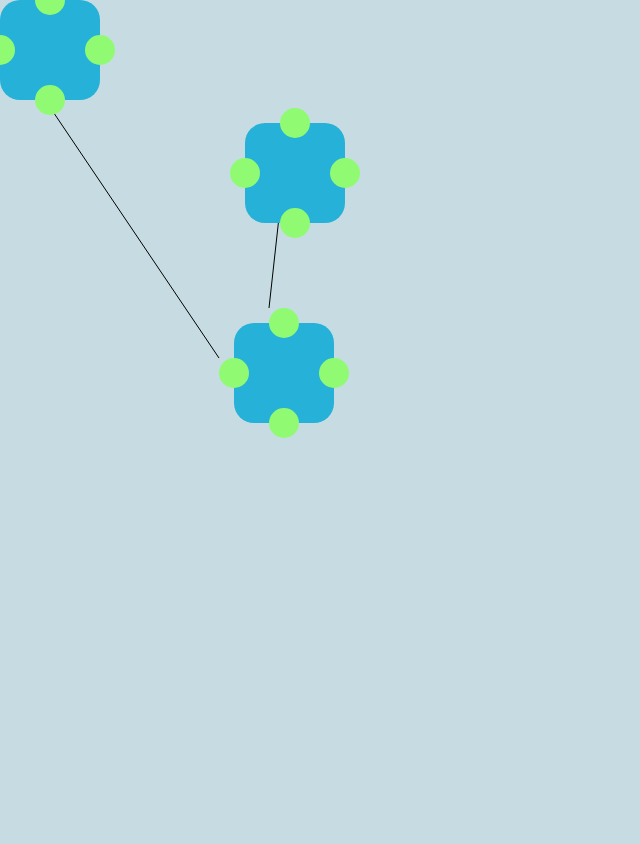
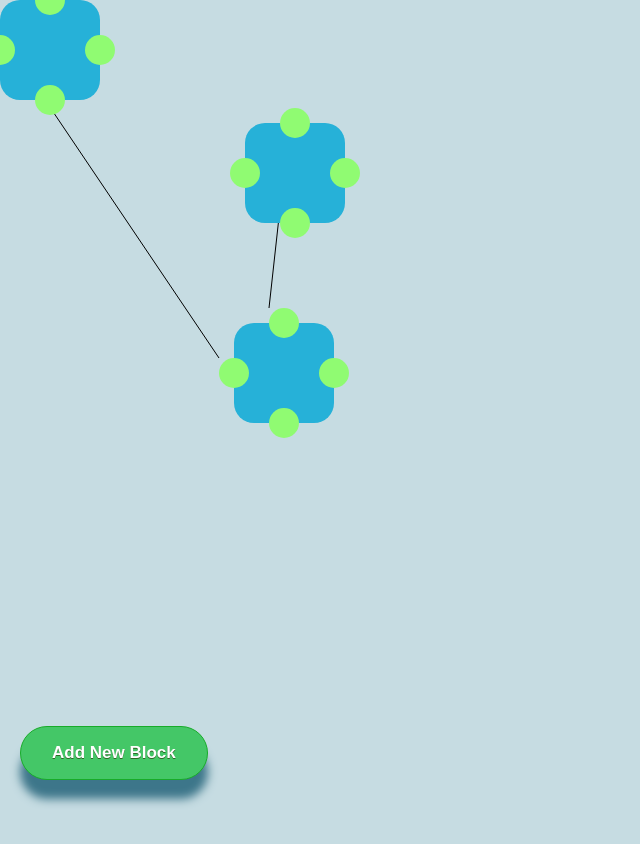
Before and after one commit to savconstantine/draggable-connecting-blocks, a Vue app: page / in a window 1280 px wide. Shown: the top 844 px of the page, without its empty margins (0-640 px from the left). Built offline with nearby package versions, Linux system fonts and the light colour scheme.

Commit message:
made button fixed and added some transition and shadow

```diff
--- a/src/assets/style.sass
+++ b/src/assets/style.sass
@@ -72,8 +72,13 @@
     font-weight: bold
     padding: 16px 31px
     text-shadow: 0px 1px 0px #2f6627
+    transition: all 0.6s
+    box-shadow: 0px 19px 10px #3d768a
+    position: fixed
+    bottom: 20px
+    left: 20px
     &:hover
-      background-color: #5cbf2a
+      background-color: #338a07
     &.red
       background: #A8314E
       border: 1px solid #551d2a
```
